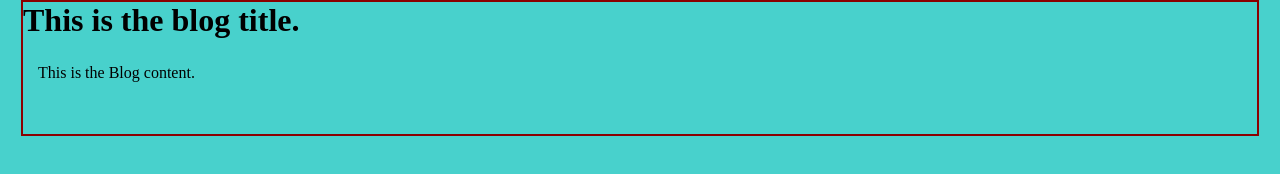
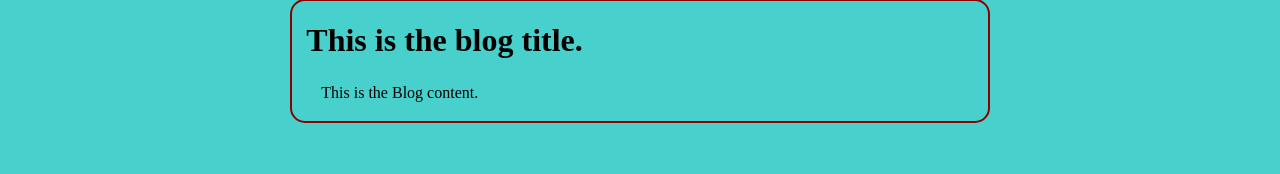
Before and after one commit to SalsMarrisiano/iverblog, a plain HTML site: page index.html in a window 1280 px wide. Shown: the part 1081-1255 px from the top of the page. Drawn offline with Linux system fonts and the light colour scheme.

Commit message:
--- Auto Git Commit ---

```diff
--- a/index.html
+++ b/index.html
@@ -36,9 +36,10 @@
                 <center>Led to Rome</center>
             </a></div>
     </div>
+    <br>
     <div id="blog1">
-        <h1>This is the blog title.</h1>
-        <p>This is the Blog content.</p><br>
+        <h1 class="blog1">This is the blog title.</h1>
+        <p class="blog1">This is the Blog content.</p>
     </div>
     <br>
     <br>
--- a/styles.css
+++ b/styles.css
@@ -94,13 +94,26 @@ p {
 
 .box img {
     display: block;
-    margin: 0 auto;
+    margin: auto;
 }
 
 #blog1 {
-    margin-left: 15px;
-    margin-right: 15px;
-    outline: 2px solid darkred;
+    width: 55%;
+    height: 120px;
+    margin: auto;
+    border: 2px solid darkred;
+    border-radius: 15px;
+    transition: 0.4s;
+}
+
+#blog1:hover {
+    height: 130px;
+    width: 60%;
+    transition: 0.3s;
+}
+
+.blog1 {
+    margin-left: 2%;
 }
 
 /*footer*/
```
